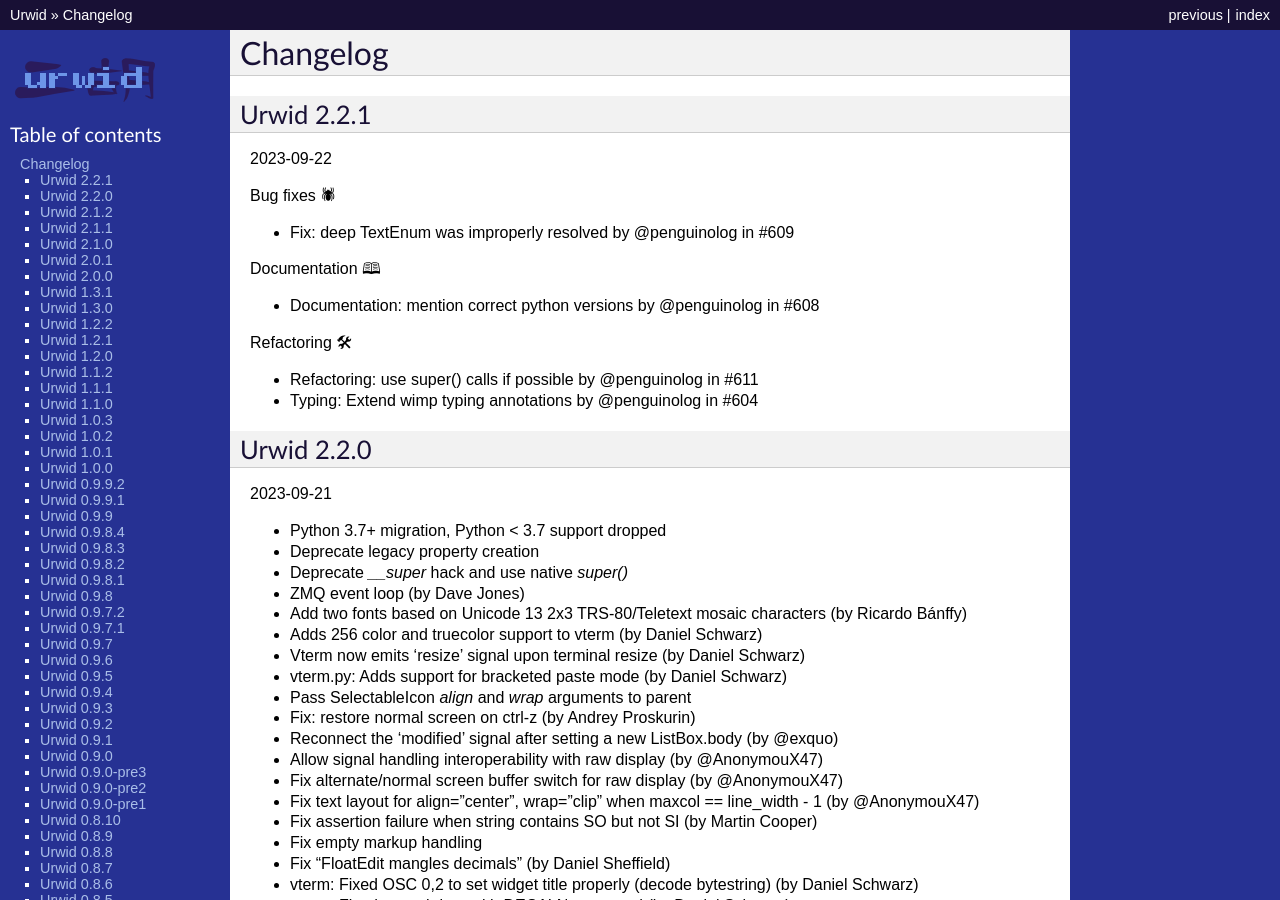
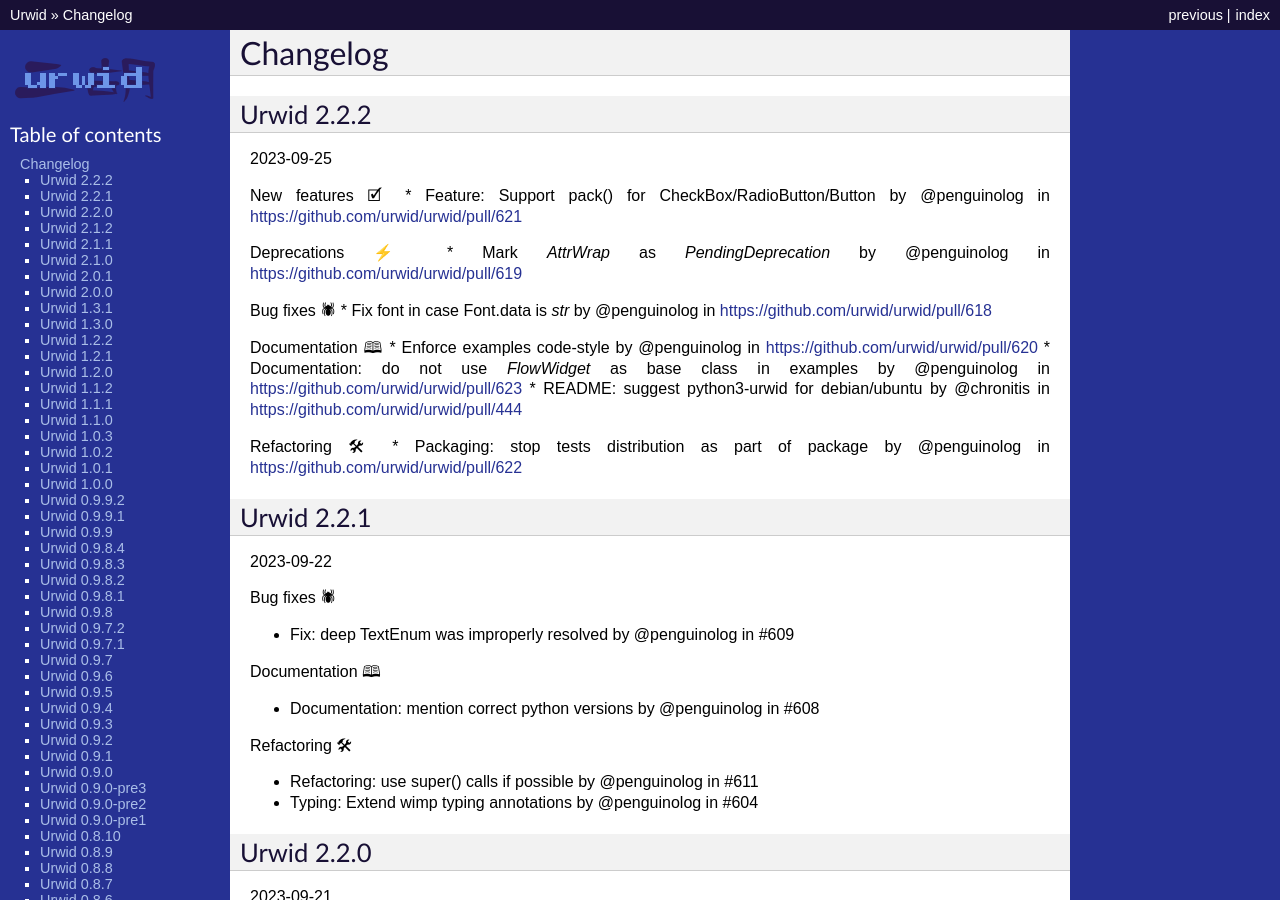
Before and after one commit to urwid/urwid, a Sphinx documentation site: the page built from docs/changelog.rst, in a window 1280 px wide and 900 px high. Built offline with Sphinx 7.4.7, drawn with Linux system fonts in a browser that asks for light colours.

Commit message:
Documentation: Prepare release 2.2.2 (#629)
* Documentation: Prepare release 2.2.2

* At this moment manual changelog
* Use "documentation" tag on any docs changes
  In case of upper priority tags,
  it will be used in the release changelog.
* Point documentation to urwid.org instead of readthedocs
* Remove links to the deprecated:
  Coding style
  Mailing list
  Planned development
* Update requirements in documentation template
* Add self as maintainer

* Update README.rst

---------

Co-authored-by: Aleksei Stepanov <alekseis@nvidia.com>

```diff
--- a/README.rst
+++ b/README.rst
@@ -77,6 +77,7 @@ Maintainers
 `and3rson <//github.com/and3rson>`_,
 `tonycpsu <//github.com/tonycpsu>`_,
 `ulidtko <//github.com/ulidtko>`_
+`penguinolog <//github.com/penguinolog>`_
 
 Contributors
 ------------
@@ -223,15 +224,14 @@ Contributors
     :alt: current version on PyPi
     :target: https://pypi.python.org/pypi/urwid
 
-.. |docs| image:: https://readthedocs.org/projects/urwid/badge/?version=latest
+.. |docs| image:: https://github.com/urwid/urwid/actions/workflows/documentation.yml/badge.svg?branch=master
     :alt: Documentation Status
-    :target: https://urwid.readthedocs.io/en/latest/?badge=latest
+    :target: https://urwid.org
 
 .. |ci| image:: https://github.com/urwid/urwid/actions/workflows/pythonpackage.yml/badge.svg?branch=master
     :target: https://github.com/urwid/urwid/actions
     :alt: CI status
 
-
 .. |coveralls| image:: https://coveralls.io/repos/github/urwid/urwid/badge.svg
     :alt: test coverage
     :target: https://coveralls.io/github/urwid/urwid
--- a/docs/changelog.rst
+++ b/docs/changelog.rst
@@ -1,6 +1,28 @@
 
 Changelog
 ---------
+
+Urwid 2.2.2
+===========
+
+2023-09-25
+
+New features 🗹
+* Feature: Support pack() for CheckBox/RadioButton/Button by @penguinolog in https://github.com/urwid/urwid/pull/621
+
+Deprecations ⚡
+* Mark `AttrWrap` as `PendingDeprecation` by @penguinolog in https://github.com/urwid/urwid/pull/619
+
+Bug fixes 🕷
+* Fix font in case Font.data is `str` by @penguinolog in https://github.com/urwid/urwid/pull/618
+
+Documentation 🕮
+* Enforce examples code-style by @penguinolog in https://github.com/urwid/urwid/pull/620
+* Documentation: do not use `FlowWidget` as base class in examples by @penguinolog in https://github.com/urwid/urwid/pull/623
+* README: suggest python3-urwid for debian/ubuntu by @chronitis in https://github.com/urwid/urwid/pull/444
+
+Refactoring 🛠
+* Packaging: stop tests distribution as part of package by @penguinolog in https://github.com/urwid/urwid/pull/622
 
 Urwid 2.2.1
 ===========
--- a/docs/tools/templates/indexcontent.html
+++ b/docs/tools/templates/indexcontent.html
@@ -30,19 +28,18 @@
 <li><a href="http://github.com/urwid/urwid/wiki/FAQ">FAQ</a></li>
 <li><a href="http://github.com/urwid/urwid/wiki/Application-list">Applications built with Urwid</a></li>
 <li><a href="http://github.com/urwid/urwid/wiki/How-you-can-help">How you can help</a></li>
-<li><a href="http://github.com/urwid/urwid/wiki/Coding-style">Coding style</a></li>
-<li><a href="http://github.com/urwid/urwid/wiki/Planned-development">Planned development</a></li>
 </ul>
 
 <div class="section" id="requirements">
 <h3>Requirements</h3>
 <ul>
-<li>Python 2.7, 3.5+ or PyPy</li>
+<li>Python 3.7+ or PyPy</li>
 <li>Linux, OSX, Cygwin or other unix-like OS</li>
 <li>python-gi for GlibEventLoop (optional)</li>
 <li>Twisted for TwistedEventLoop (optional)</li>
 <li>Tornado for TornadoEventLoop (optional)</li>
-<li>asyncio or trollius for AsyncioEventLoop (optional)</li>
+<li>Trio for TrioEventLoop (optional)</li>
+<li>ZMQ for ZMQEventLoop (optional)</li>
 <li>Apache for web_display module (optional)</li>
 <li>ncurses for curses_display module (optional)</li>
 </ul>
```
Also changed, not shown: other parts of docs/tools/templates/indexcontent.html (+1 -3 lines), 1 other file.
